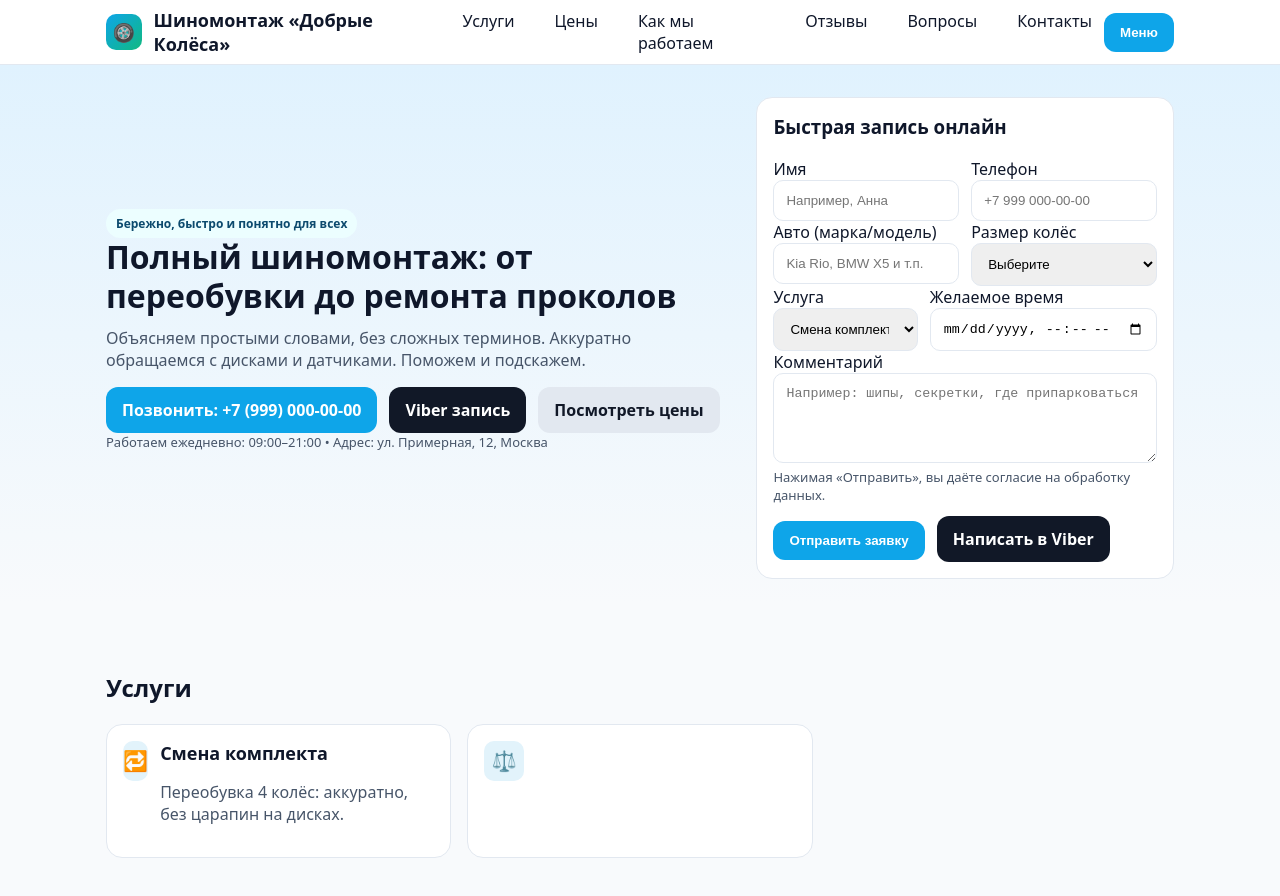
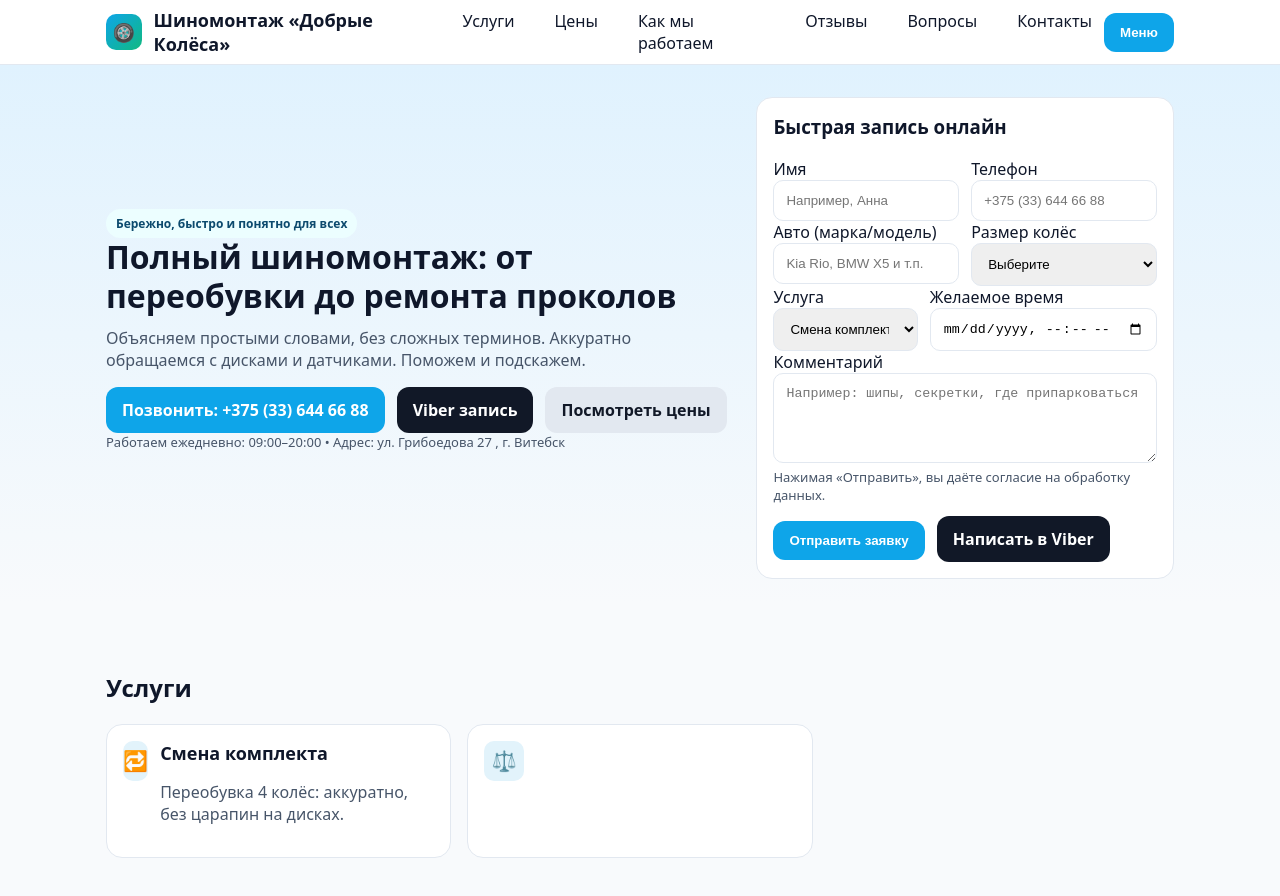
Before and after one commit to playerplay2111-ops/Shinomotage, a plain HTML site: page index.html in a window 1280 px wide. Drawn offline with Linux system fonts and the light colour scheme.

Commit message:
Под вайбер уже с номером норм

```diff
--- a/index.html
+++ b/index.html
@@ -104,13 +104,13 @@
         <p>Объясняем простыми словами, без сложных терминов. Аккуратно обращаемся с дисками и датчиками. Поможем и подскажем.</p>
         <div class="actions">
           <!-- Замените номер на свой -->
-          <a class="btn" href="tel:+79990000000">Позвонить: +7 (999) 000‑00‑00</a>
+          <a class="btn" href="tel:+375336446688">Позвонить: +375 (33) 644 66 88</a>
           <!-- Ссылка на Viber: %2B — это знак +, далее номер без пробелов -->
           <a class="btn secondary" href="viber://chat?number=%2B79990000000">Viber запись</a>
           <a class="btn light" href="#prices">Посмотреть цены</a>
         </div>
         <!-- Замените адрес и время работы на свои -->
-        <p class="note">Работаем ежедневно: 09:00–21:00 • Адрес: ул. Примерная, 12, Москва</p>
+        <p class="note">Работаем ежедневно: 09:00–20:00 • Адрес: ул. Грибоедова 27 , г. Витебск </p>
       </div>
 
       <div class="card">
@@ -124,7 +124,7 @@
             </label></div>
             <div><label>Телефон
               <!-- Замените placeholder на свой формат -->
-              <input type="tel" name="phone" placeholder="+7 999 000-00-00" required>
+              <input type="tel" name="phone" placeholder="+375 (33) 644 66 88" required>
             </label></div>
           </div>
           <div class="row">
@@ -137,7 +137,6 @@
                 <option>R13–R16</option>
                 <option>R17–R18</option>
                 <option>R19–R21</option>
-                <option>R22 и более</option>
               </select>
             </label></div>
           </div>
@@ -148,7 +147,6 @@
                 <option>Балансировка</option>
                 <option>Ремонт прокола/пореза</option>
                 <option>Правка диска</option>
-                <option>Сезонное хранение</option>
                 <option>Датчики TPMS</option>
               </select>
             </label></div>
```
